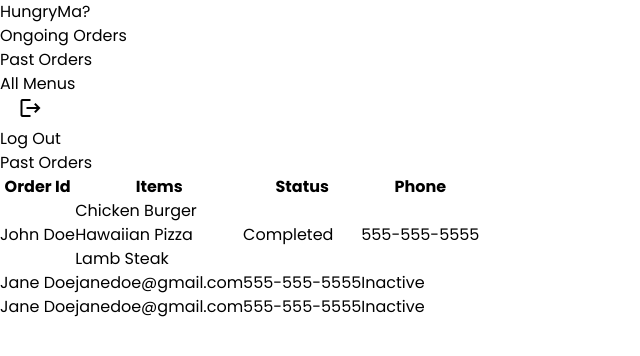
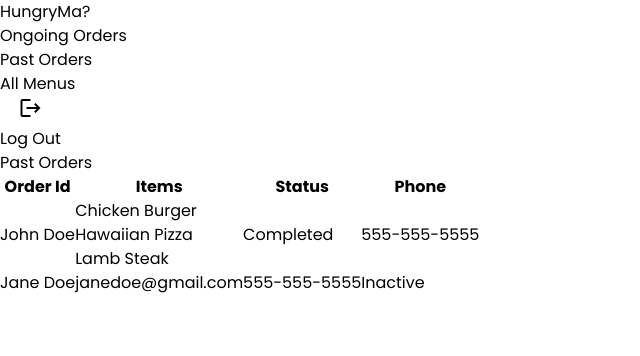
Before and after one commit to ChrisAlan9903/hungryma-frontend, a Vue app in the folder hungryma-frontend-v1/: page /vendor/past-order in a window 1280 px wide. Shown: the top 356 px of the page, without its empty margins (0-640 px from the left). Built offline with nearby package versions, Linux system fonts and the light colour scheme.

Commit message:
nothing change

```diff
--- a/hungryma-frontend-v1/src/components/NavbarVendor.vue
+++ b/hungryma-frontend-v1/src/components/NavbarVendor.vue
@@ -3,7 +3,7 @@
 
 import { ref } from "vue";
 import { RouterLink } from "vue-router";
-import { defineProps } from "vue";
+// import { defineProps } from "vue";
 
 // const vendorPage = ref("");
 
--- a/hungryma-frontend-v1/src/pages/Vendor/VendorPastOrder.vue
+++ b/hungryma-frontend-v1/src/pages/Vendor/VendorPastOrder.vue
@@ -14,6 +14,7 @@ import NavbarVendor from "../../components/NavbarVendor.vue";
         Past Orders
       </h1>
     </div>
+
     <div class="flex-1 bg-orange-300 py-10">
       <!-- table components start-->
       <div class="shadow-lg rounded-lg overflow-scroll mx-4 md:mx-10 bg-white">
@@ -42,6 +43,7 @@ import NavbarVendor from "../../components/NavbarVendor.vue";
               </th>
             </tr>
           </thead>
+
           <tbody class="bg-white">
             <!-------------- Example to loop for : START  ----------------------------->
             <tr>
@@ -73,19 +75,7 @@ import NavbarVendor from "../../components/NavbarVendor.vue";
                 >
               </td>
             </tr>
-            <tr>
-              <td class="py-4 px-6 border-b border-gray-200">Jane Doe</td>
-              <td class="py-4 px-6 border-b border-gray-200 truncate">
-                janedoe@gmail.com
-              </td>
-              <td class="py-4 px-6 border-b border-gray-200">555-555-5555</td>
-              <td class="py-4 px-6 border-b border-gray-200">
-                <span
-                  class="bg-red-500 text-white py-1 px-2 rounded-full text-xs"
-                  >Inactive</span
-                >
-              </td>
-            </tr>
+
             <!-- Add more rows here -->
           </tbody>
         </table>
```
